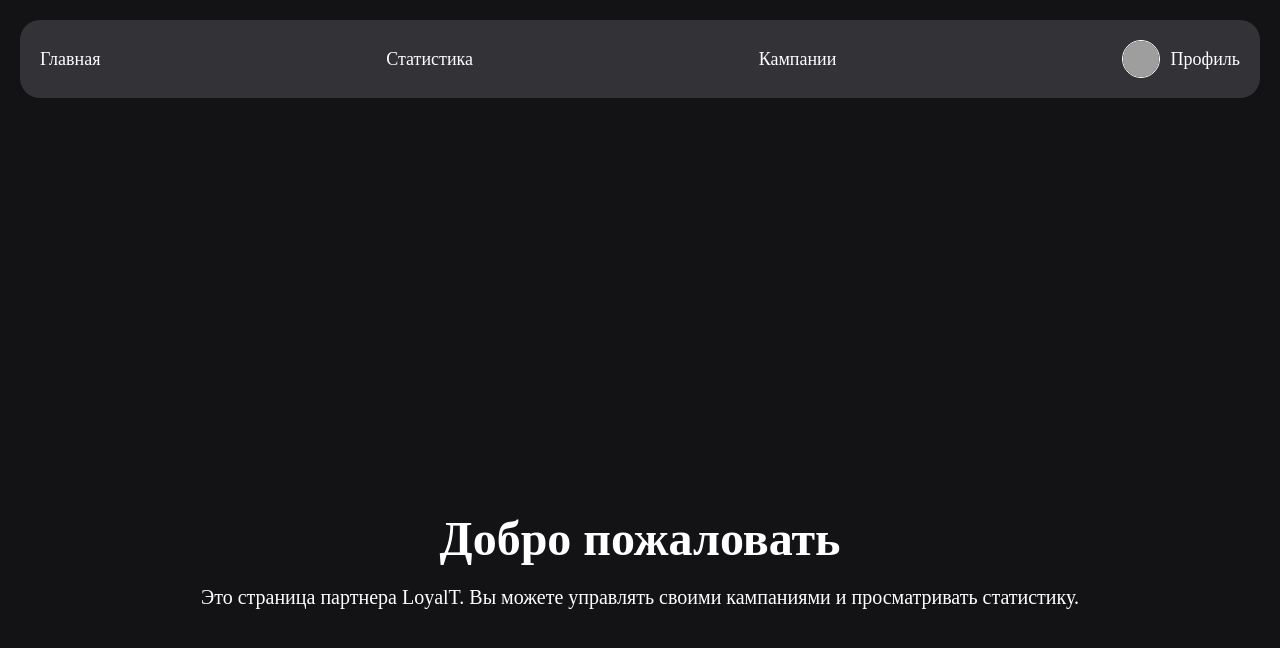
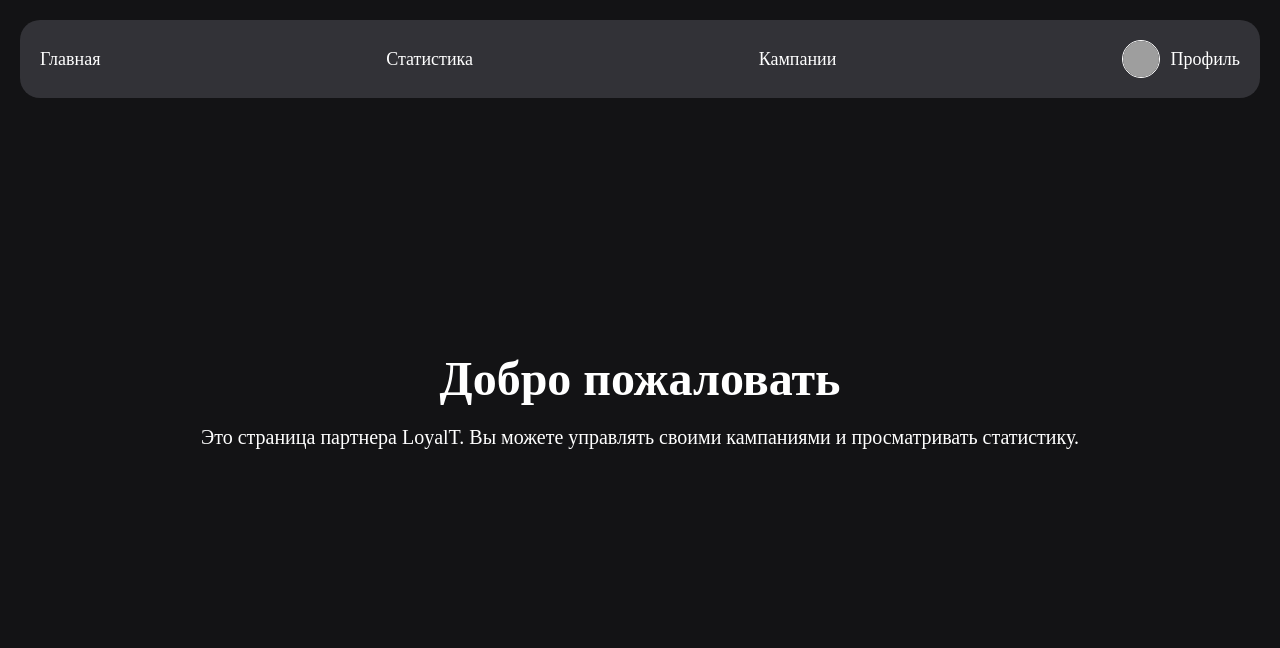
Before and after one commit to akira2709/prod-2025-frontend, a Next.js app: page /partner in a window 1280 px wide. Shown: the top 648 px of the page. Built offline with nearby package versions, Linux system fonts and the light colour scheme; grey boxes are pictures that could not be loaded; a web font is replaced by a local one.

Commit message:
Small changes in styles in partner

```diff
--- a/src/app/partner/index.module.css
+++ b/src/app/partner/index.module.css
@@ -5,7 +5,7 @@
   justify-content: center;
   align-items: center;
   width: 100%;
-  min-height: 100vh;
+  min-height: 60vh;
 }
 .content {
   display: flex;
```
